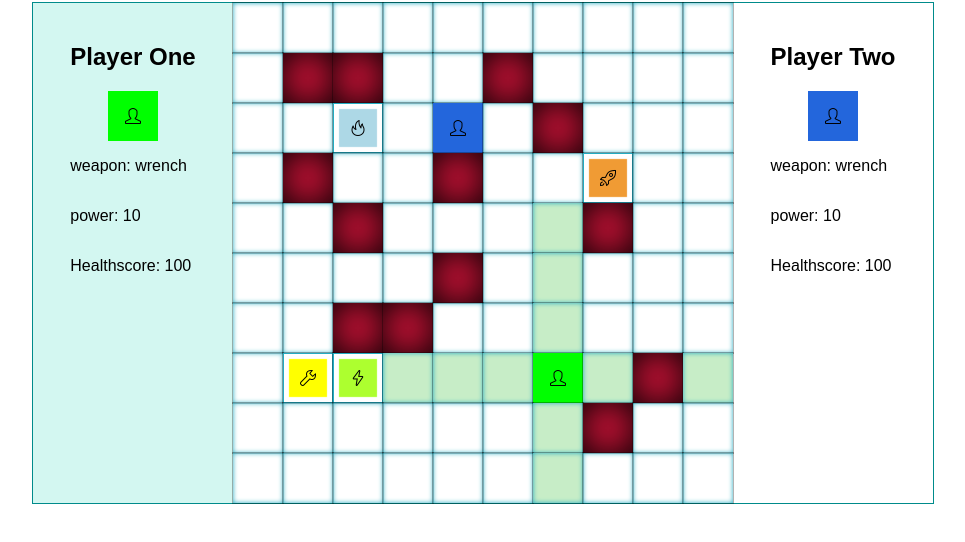
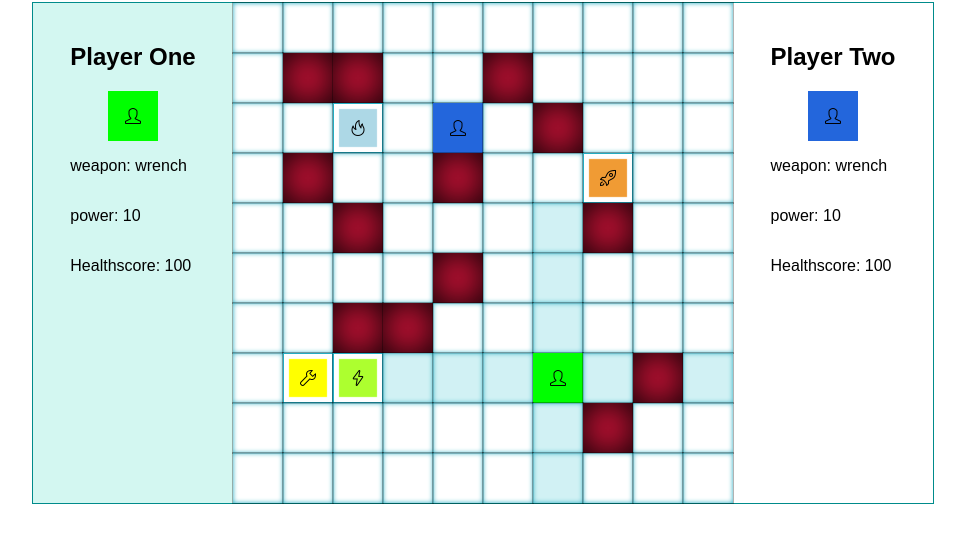
Before and after one commit to IanCapo/javascript-game, a plain HTML site: page index.html in a window 1280 px wide. Shown: the part 86-628 px from the top of the page, without its empty margins (157-1122 px from the left). Drawn offline with nearby package versions, Linux system fonts and the light colour scheme; a web font is replaced by a local one.

Commit message:
update styling

```diff
--- a/styles.css
+++ b/styles.css
@@ -210,5 +210,5 @@ button.restart {
 }
 
 .possible {
-  background: #c7edc7;
+  background: #8ddbe366;
 }
```
